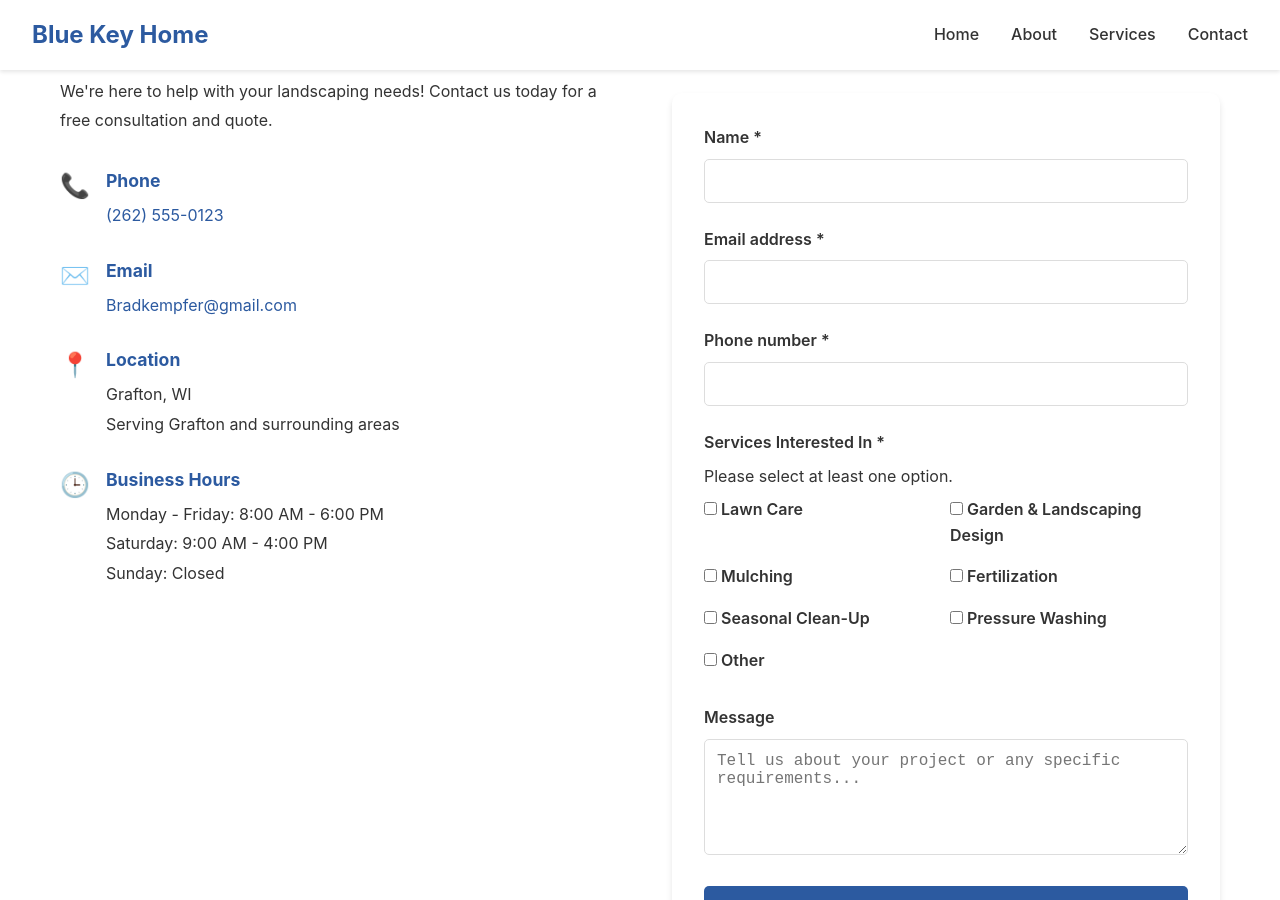
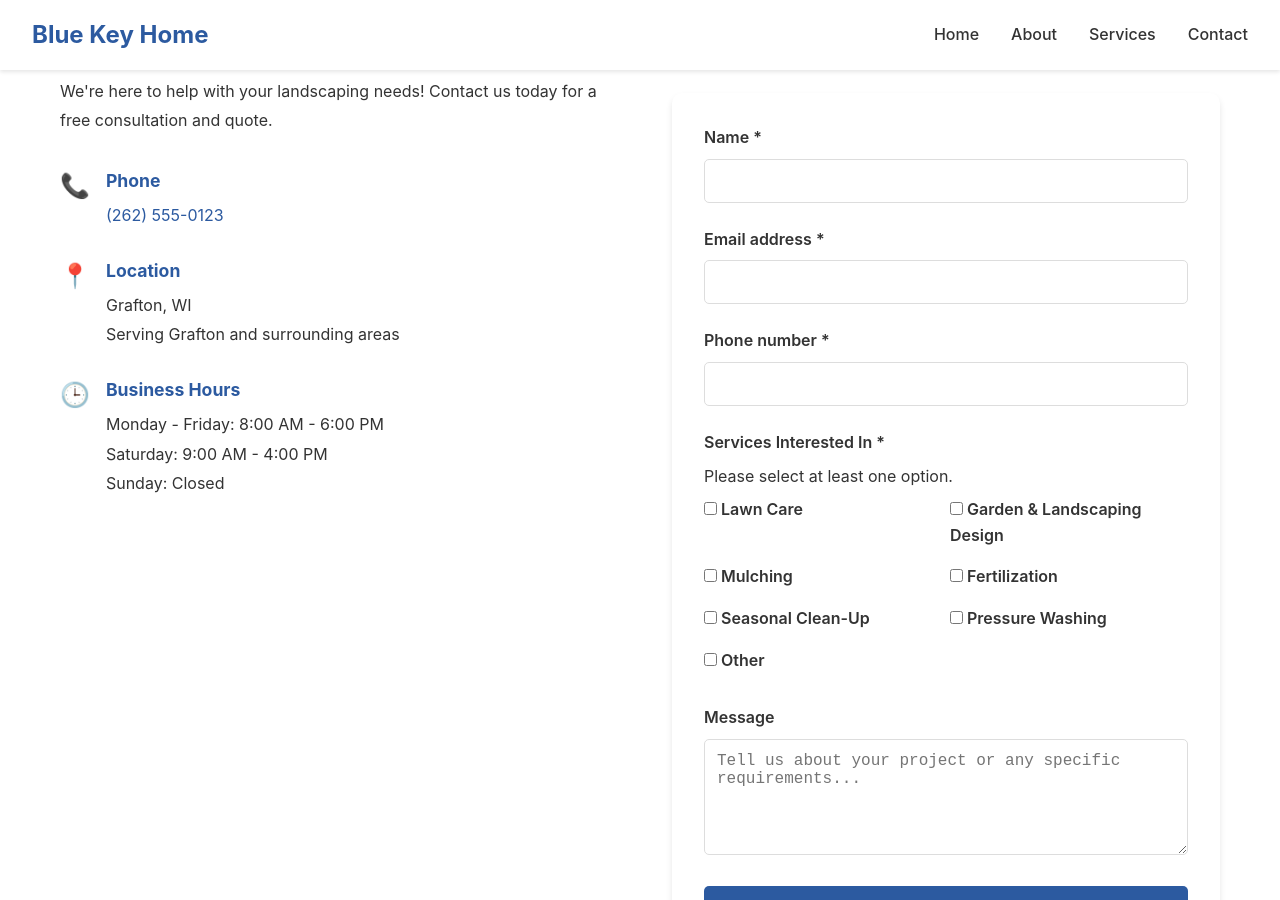
Before and after one commit to BlueKeyHomeLandscaping/BlueKeyHomeLandscaping.github.io, a Jekyll site: the page built from contact.markdown, in a window 1280 px wide and 900 px high, scrolled down 430 px. Built offline with Jekyll 4.4.1, drawn with Linux system fonts in a browser that asks for light colours.

Commit message:
remove visible email to avoid spam

```diff
--- a/contact.markdown
+++ b/contact.markdown
@@ -24,14 +24,6 @@ permalink: /contact/
             <div>
               <h3>Phone</h3>
               <p><a href="tel:+1-262-555-0123">(262) 555-0123</a></p>
-            </div>
-          </div>
-
-          <div class="contact-item">
-            <div class="contact-icon">✉️</div>
-            <div>
-              <h3>Email</h3>
-              <p><a href="mailto:Bradkempfer@gmail.com">Bradkempfer@gmail.com</a></p>
             </div>
           </div>
 
```
